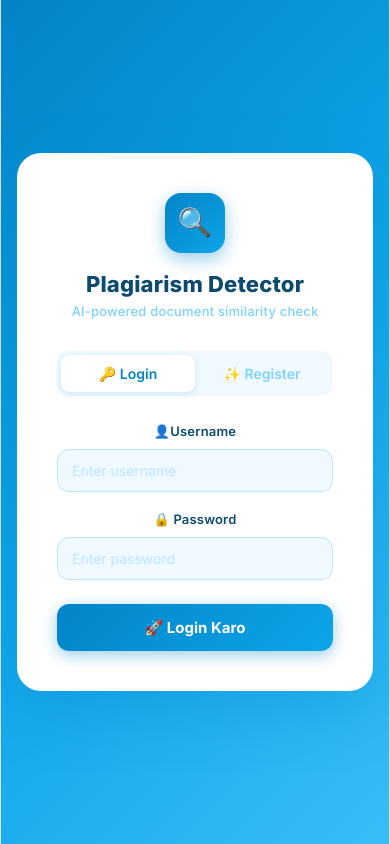
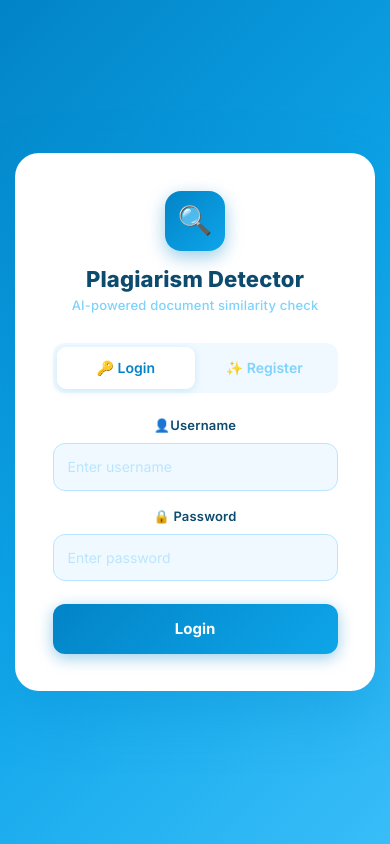
Before and after one commit to ShivamDholeriya/plagiarism-detector, a React app in the folder frontend/: page / in a window 390 px wide. Built offline with nearby package versions, Linux system fonts and the light colour scheme; the HTML template or start-up script is replaced by a standard one.

Commit message:
Responsive Ui

```diff
--- a/frontend/src/App.jsx
+++ b/frontend/src/App.jsx
@@ -181,7 +181,7 @@ function AuthPage({ onLogin }) {
     if (!form.firstName || !form.lastName || !form.contact || !form.username || !form.password) {
       setError("Saare fields bharna zaroori hai!"); return
     }
-    if (form.password.length < 4) { setError("Password kam se kam 4 characters ka hona chahiye!"); return }
+    if (form.password.length < 4) { setError("Password length should be atleast 4 character"); return }
     setLoading(true); setError(""); setSuccess("")
     try {
       const res = await fetch(`${API}/auth/register`, {
@@ -197,7 +197,7 @@ function AuthPage({ onLogin }) {
       })
       const data = await res.json()
       if (!res.ok) { setError(data.detail); setLoading(false); return }
-      setSuccess("Account ban gaya! Ab login karo. 🎉")
+      setSuccess("You are registred successfully please login")
       setTab("login")
       setForm({ firstName: "", lastName: "", contact: "", username: "", password: "" })
     } catch { setError("Server se connect nahi ho pa raha!") }
@@ -234,7 +234,7 @@ function AuthPage({ onLogin }) {
                 onKeyDown={(e) => e.key === "Enter" && handleLogin()} />
             </div>
             <button className="auth-btn" onClick={handleLogin} disabled={loading}>
-              {loading ? "Please wait..." : "🚀 Login Karo"}
+              {loading ? "Please wait..." : " Login"}
             </button>
           </>
         )}
@@ -272,7 +272,7 @@ function AuthPage({ onLogin }) {
                 onKeyDown={(e) => e.key === "Enter" && handleRegister()} />
             </div>
             <button className="auth-btn" onClick={handleRegister} disabled={loading}>
-              {loading ? "Please wait..." : "✨ Account Banao"}
+              {loading ? "Please wait..." : " Register "}
             </button>
           </>
         )}
--- a/frontend/src/index.css
+++ b/frontend/src/index.css
@@ -109,3 +109,138 @@ code {
   padding: 4px 8px;
   background: var(--code-bg);
 }
+
+
+* {
+  box-sizing: border-box;
+}
+
+html,
+body {
+  width: 100%;
+  overflow-x: hidden;
+}
+
+body {
+  margin: 0;
+}
+
+/* Root container responsive */
+#root {
+  width: 100%;
+  max-width: 1126px;
+  margin: 0 auto;
+  text-align: center;
+  border-inline: 1px solid var(--border);
+  min-height: 100svh;
+  display: flex;
+  flex-direction: column;
+  box-sizing: border-box;
+}
+
+/* Images responsive */
+img,
+svg {
+  max-width: 100%;
+  height: auto;
+}
+
+/* Inputs/buttons responsive */
+input,
+button,
+textarea,
+select {
+  font: inherit;
+}
+
+/* ======================================
+   TABLET (<= 1024px)
+   ====================================== */
+@media (max-width: 1024px) {
+  #root {
+    width: 100%;
+    border-inline: none;
+  }
+
+  h1 {
+    font-size: 36px;
+    margin: 20px 0;
+  }
+
+  h2 {
+    font-size: 20px;
+  }
+}
+
+/* ======================================
+   MOBILE (<= 768px)
+   ====================================== */
+@media (max-width: 768px) {
+  :root {
+    font-size: 16px;
+  }
+
+  #root {
+    width: 100%;
+    max-width: 100%;
+    border-inline: none;
+  }
+
+  h1 {
+    font-size: 30px;
+    margin: 16px 0;
+    line-height: 1.2;
+  }
+
+  h2 {
+    font-size: 18px;
+    line-height: 1.3;
+  }
+
+  code {
+    font-size: 13px;
+    padding: 3px 6px;
+    word-break: break-word;
+  }
+
+  p {
+    padding-inline: 8px;
+  }
+}
+
+/* ======================================
+   SMALL MOBILE (<= 480px)
+   ====================================== */
+@media (max-width: 480px) {
+  :root {
+    font-size: 15px;
+  }
+
+  #root {
+    width: 100%;
+    max-width: 100%;
+    margin: 0;
+    border: none;
+  }
+
+  h1 {
+    font-size: 24px;
+    margin: 12px 0;
+    letter-spacing: -0.8px;
+  }
+
+  h2 {
+    font-size: 16px;
+  }
+
+  code {
+    display: inline-block;
+    max-width: 100%;
+    overflow-x: auto;
+    white-space: normal;
+  }
+
+  p {
+    padding-inline: 12px;
+  }
+}
```
